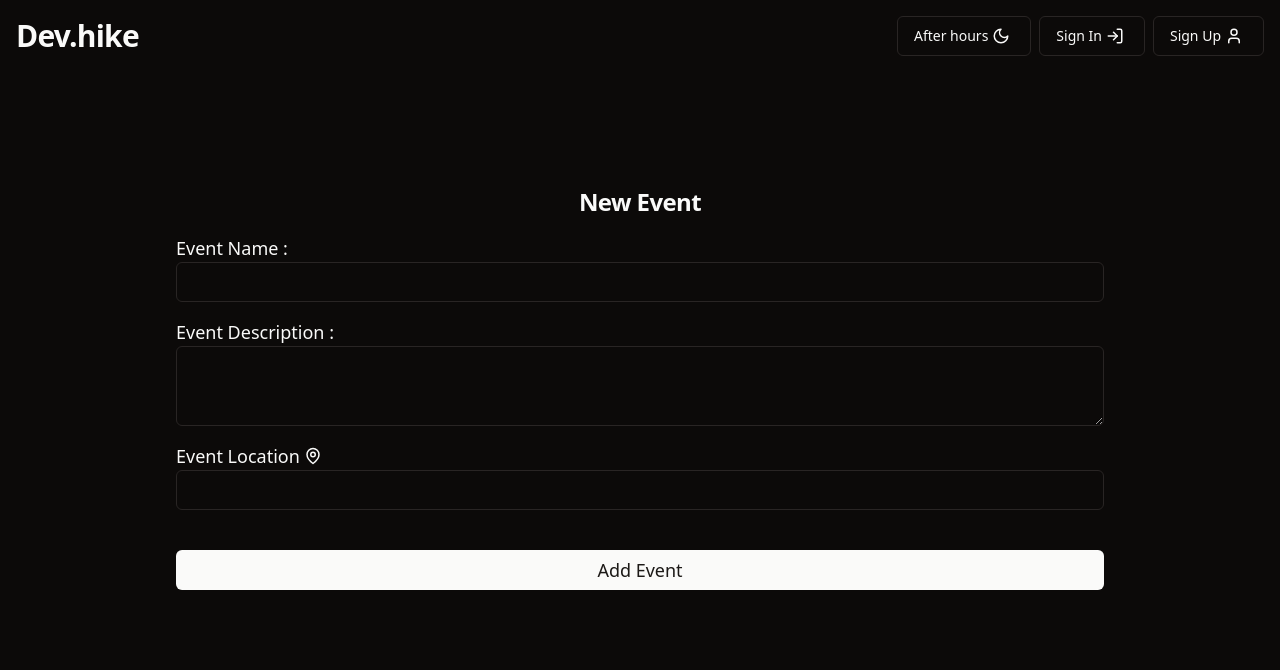
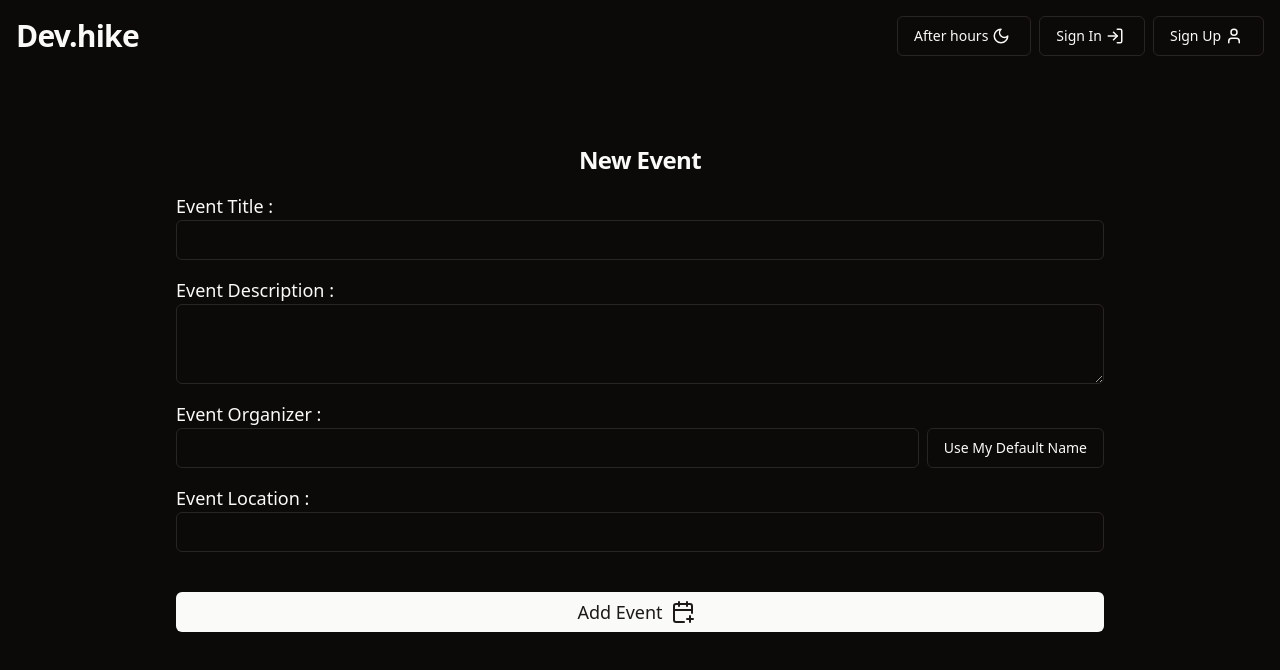
Before and after one commit to Goldfish7718/Dev.hike, a React (Vite) app in the folder client/: page /new/event in a window 1280 px wide. Shown: the top 670 px of the page. Built offline with nearby package versions, Linux system fonts and the light colour scheme; no server answers.

Commit message:
fix[NewEvent]: Add input for organizer;

```diff
--- a/client/src/views/NewEvent.tsx
+++ b/client/src/views/NewEvent.tsx
@@ -2,7 +2,7 @@ import { Button } from "@/components/ui/button"
 import { Input } from "@/components/ui/input"
 import { Label } from "@/components/ui/label"
 import { Textarea } from "@/components/ui/textarea"
-import { MapPin } from "lucide-react"
+import { CalendarPlus } from "lucide-react"
 
 const NewEvent = () => {
     return (
@@ -11,7 +11,7 @@ const NewEvent = () => {
                 <div className="w-full p-4 sm:w-3/4 md:1/2">
                     <h3 className="mb-4 text-center">New Event</h3>
                     <div className="mb-4 ">
-                        <Label className="text-base md:text-lg">Event Name :</Label>
+                        <Label className="text-base md:text-lg">Event Title :</Label>
                         <Input className="text-base md:text-lg" />
                     </div>
                     <div className="mb-4">
@@ -19,11 +19,19 @@ const NewEvent = () => {
                         <Textarea className="text-base md:text-lg" />
                     </div>
                     <div className="mb-4">
-                        <Label className="flex items-center text-base md:text-lg">Event Location <MapPin className="mx-1" size={18} /></Label>
+                        <Label className="text-base md:text-lg">Event Organizer :</Label>
+                        <div className="flex gap-2">
+                            <Input className="text-base md:text-lg" />
+                            <Button variant='outline'>Use My Default Name</Button>
+                        </div>
+
+                    </div>
+                    <div className="mb-4">
+                        <Label className="flex items-center text-base md:text-lg">Event Location :</Label>
                         <Input className="text-base md:text-lg" />
                     </div>
                     <div className="flex justify-end">
-                        <Button className="text-lg my-6 w-full">Add Event</Button>
+                        <Button className="text-lg my-6 w-full">Add Event<CalendarPlus className="mx-2" size={24} /></Button>
                     </div>
                </div>
             </div>
```
